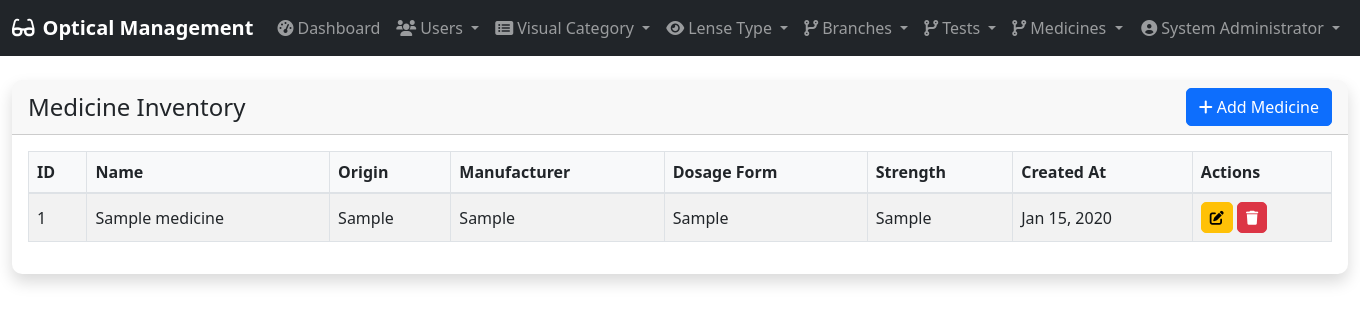
After one commit to MdAnaskhan0/Optical-Management, a PHP site: page /admin/medicine.php in a window 1360 px wide. The commit adds this page. Shown: the top 324 px of the page. Run offline with PHP 8.4, Linux system fonts and the light colour scheme; a user stored in the database is signed in; tables that the repository leaves empty or names only in its code hold one stand-in row (values such as "Sample post").

Commit message:
Test medicine added

```diff
--- /dev/null
+++ b/admin/medicine.php
@@ -0,0 +1,265 @@
+<?php
+include '../includes/config.php';
+requireAdmin();
+
+$action = isset($_GET['action']) ? $_GET['action'] : 'list';
+
+// Handle form submissions
+if ($_SERVER['REQUEST_METHOD'] == 'POST') {
+    if ($action == 'create') {
+        // Create new medicine
+        $name = $_POST['name'];
+        $origin = $_POST['origin'];
+        $manufacturer = $_POST['manufacturer'];
+        $dosage_form = $_POST['dosage_form'];
+        $strength = $_POST['strength'];
+        $description = $_POST['description'];
+
+        $stmt = $pdo->prepare("INSERT INTO medicines (name, origin, manufacturer, dosage_form, strength, description) VALUES (?, ?, ?, ?, ?, ?)");
+        $stmt->execute([$name, $origin, $manufacturer, $dosage_form, $strength, $description]);
+
+        header("Location: medicine.php?success=Medicine created successfully");
+        exit();
+    } elseif ($action == 'edit') {
+        // Update medicine
+        $id = $_POST['id'];
+        $name = $_POST['name'];
+        $origin = $_POST['origin'];
+        $manufacturer = $_POST['manufacturer'];
+        $dosage_form = $_POST['dosage_form'];
+        $strength = $_POST['strength'];
+        $description = $_POST['description'];
+
+        $stmt = $pdo->prepare("UPDATE medicines SET name=?, origin=?, manufacturer=?, dosage_form=?, strength=?, description=? WHERE id=?");
+        $stmt->execute([$name, $origin, $manufacturer, $dosage_form, $strength, $description, $id]);
+
+        header("Location: medicine.php?success=Medicine updated successfully");
+        exit();
+    } elseif ($action == 'delete') {
+        // Delete medicine
+        $id = $_POST['id'];
+
+        // Check if medicine has any associated data (modify this check based on your application)
+        // $checkStmt = $pdo->prepare("SELECT COUNT(*) FROM related_table WHERE medicine_id = ?");
+        // $checkStmt->execute([$id]);
+        // $relatedCount = $checkStmt->fetchColumn();
+
+        // if ($relatedCount > 0) {
+        //     header("Location: medicine.php?error=Cannot delete medicine. It has related data associated with it.");
+        //     exit();
+        // }
+
+        $stmt = $pdo->prepare("DELETE FROM medicines WHERE id = ?");
+        $stmt->execute([$id]);
+
+        header("Location: medicine.php?success=Medicine deleted successfully");
+        exit();
+    }
+}
+
+// Set page title
+if ($action == 'create') {
+    $pageTitle = "Create Medicine";
+} elseif ($action == 'edit') {
+    $pageTitle = "Edit Medicine";
+} else {
+    $pageTitle = "Manage Medicines";
+}
+
+include '../includes/header.php';
+include '../includes/navbar.php';
+?>
+
+<div class="container-fluid mt-4">
+    <?php if (isset($_GET['success'])): ?>
+        <div class="alert alert-success alert-dismissible fade show" role="alert">
+            <?php echo $_GET['success']; ?>
+            <button type="button" class="btn-close" data-bs-dismiss="alert"></button>
+        </div>
+    <?php endif; ?>
+
+    <?php if (isset($_GET['error'])): ?>
+        <div class="alert alert-danger alert-dismissible fade show" role="alert">
+            <?php echo $_GET['error']; ?>
+            <button type="button" class="btn-close" data-bs-dismiss="alert"></button>
+        </div>
+    <?php endif; ?>
+
+    <?php if ($action == 'create' || $action == 'edit'): ?>
+        <!-- Medicine Form -->
+        <div class="row">
+            <div class="col-12">
+                <div class="card shadow">
+                    <div class="card-header">
+                        <h4 class="mb-0"><?php echo $action == 'create' ? 'Create New Medicine' : 'Edit Medicine'; ?></h4>
+                    </div>
+                    <div class="card-body">
+                        <form method="POST" action="">
+                            <?php if ($action == 'edit'): ?>
+                                <?php
+                                $id = $_GET['id'];
+                                $stmt = $pdo->prepare("SELECT * FROM medicines WHERE id = ?");
+                                $stmt->execute([$id]);
+                                $medicine = $stmt->fetch();
+                                ?>
+                                <input type="hidden" name="id" value="<?php echo $medicine['id']; ?>">
+                            <?php endif; ?>
+
+                            <div class="row">
+                                <div class="col-md-6 mb-3">
+                                    <label for="name" class="form-label">Medicine Name *</label>
+                                    <input type="text" class="form-control" id="name" name="name"
+                                        value="<?php echo $action == 'edit' ? $medicine['name'] : ''; ?>" required>
+                                </div>
+                                <div class="col-md-6 mb-3">
+                                    <label for="origin" class="form-label">Origin</label>
+                                    <input type="text" class="form-control" id="origin" name="origin"
+                                        value="<?php echo $action == 'edit' ? $medicine['origin'] : ''; ?>">
+                                </div>
+                            </div>
+
+                            <div class="row">
+                                <div class="col-md-6 mb-3">
+                                    <label for="manufacturer" class="form-label">Manufacturer</label>
+                                    <input type="text" class="form-control" id="manufacturer" name="manufacturer"
+                                        value="<?php echo $action == 'edit' ? $medicine['manufacturer'] : ''; ?>">
+                                </div>
+                                <div class="col-md-6 mb-3">
+                                    <label for="dosage_form" class="form-label">Dosage Form</label>
+                                    <select class="form-select" id="dosage_form" name="dosage_form">
+                                        <option value="">Select Dosage Form</option>
+                                        <option value="Tablet" <?php echo ($action == 'edit' && $medicine['dosage_form'] == 'Tablet') ? 'selected' : ''; ?>>Tablet</option>
+                                        <option value="Capsule" <?php echo ($action == 'edit' && $medicine['dosage_form'] == 'Capsule') ? 'selected' : ''; ?>>Capsule</option>
+                                        <option value="Syrup" <?php echo ($action == 'edit' && $medicine['dosage_form'] == 'Syrup') ? 'selected' : ''; ?>>Syrup</option>
+                                        <option value="Injection" <?php echo ($action == 'edit' && $medicine['dosage_form'] == 'Injection') ? 'selected' : ''; ?>>Injection</option>
+                                        <option value="Ointment" <?php echo ($action == 'edit' && $medicine['dosage_form'] == 'Ointment') ? 'selected' : ''; ?>>Ointment</option>
+                                        <option value="Cream" <?php echo ($action == 'edit' && $medicine['dosage_form'] == 'Cream') ? 'selected' : ''; ?>>Cream</option>
+                                        <option value="Inhaler" <?php echo ($action == 'edit' && $medicine['dosage_form'] == 'Inhaler') ? 'selected' : ''; ?>>Inhaler</option>
+                                        <option value="Drops" <?php echo ($action == 'edit' && $medicine['dosage_form'] == 'Drops') ? 'selected' : ''; ?>>Drops</option>
+                                        <option value="Other" <?php echo ($action == 'edit' && $medicine['dosage_form'] == 'Other') ? 'selected' : ''; ?>>Other</option>
+                                    </select>
+                                </div>
+                            </div>
+
+                            <div class="row">
+                                <div class="col-md-6 mb-3">
+                                    <label for="strength" class="form-label">Strength</label>
+                                    <input type="text" class="form-control" id="strength" name="strength"
+                                        placeholder="e.g., 500mg, 10mg/ml"
+                                        value="<?php echo $action == 'edit' ? $medicine['strength'] : ''; ?>">
+                                </div>
+                            </div>
+
+                            <div class="row">
+                                <div class="col-12 mb-3">
+                                    <label for="description" class="form-label">Description / Additional Information</label>
+                                    <textarea class="form-control" id="description" name="description" rows="4"
+                                        placeholder="Enter any additional information about the medicine..."><?php echo $action == 'edit' ? $medicine['description'] : ''; ?></textarea>
+                                </div>
+                            </div>
+
+                            <div class="mt-4">
+                                <button type="submit"
+                                    class="btn btn-primary"><?php echo $action == 'create' ? 'Create Medicine' : 'Update Medicine'; ?></button>
+                                <a href="medicine.php" class="btn btn-secondary">Cancel</a>
+                            </div>
+                        </form>
+                    </div>
+                </div>
+            </div>
+        </div>
+
+    <?php else: ?>
+        <!-- Medicines List -->
+        <div class="row">
+            <div class="col-12">
+                <div class="card shadow">
+                    <div class="card-header d-flex justify-content-between align-items-center">
+                        <h4 class="mb-0">Medicine Inventory</h4>
+                        <a href="medicine.php?action=create" class="btn btn-primary">
+                            <i class="fas fa-plus me-1"></i>Add Medicine
+                        </a>
+                    </div>
+                    <div class="card-body">
+                        <div class="table-responsive">
+                            <table class="table table-striped table-bordered" id="medicinesTable">
+                                <thead>
+                                    <tr>
+                                        <th>ID</th>
+                                        <th>Name</th>
+                                        <th>Origin</th>
+                                        <th>Manufacturer</th>
+                                        <th>Dosage Form</th>
+                                        <th>Strength</th>
+                                        <th>Created At</th>
+                                        <th>Actions</th>
+                                    </tr>
+                                </thead>
+                                <tbody>
+                                    <?php
+                                    $stmt = $pdo->query("SELECT * FROM medicines ORDER BY created_at DESC");
+                                    $medicines = $stmt->fetchAll();
+
+                                    foreach ($medicines as $medicine): ?>
+                                        <tr>
+                                            <td><?php echo $medicine['id']; ?></td>
+                                            <td><?php echo $medicine['name']; ?></td>
+                                            <td><?php echo $medicine['origin'] ?: 'N/A'; ?></td>
+                                            <td><?php echo $medicine['manufacturer'] ?: 'N/A'; ?></td>
+                                            <td><?php echo $medicine['dosage_form'] ?: 'N/A'; ?></td>
+                                            <td><?php echo $medicine['strength'] ?: 'N/A'; ?></td>
+                                            <td><?php echo date('M j, Y', strtotime($medicine['created_at'])); ?></td>
+                                            <td>
+                                                <a href="medicine.php?action=edit&id=<?php echo $medicine['id']; ?>"
+                                                    class="btn btn-sm btn-warning" title="Edit">
+                                                    <i class="fas fa-edit"></i>
+                                                </a>
+                                                <button type="button" class="btn btn-sm btn-danger" data-bs-toggle="modal"
+                                                    data-bs-target="#deleteModal<?php echo $medicine['id']; ?>" title="Delete">
+                                                    <i class="fas fa-trash"></i>
+                                                </button>
+
+                                                <!-- Delete Confirmation Modal -->
+                                                <div class="modal fade" id="deleteModal<?php echo $medicine['id']; ?>"
+                                                    tabindex="-1">
+                                                    <div class="modal-dialog">
+                                                        <div class="modal-content">
+                                                            <div class="modal-header">
+                                                                <h5 class="modal-title">Confirm Delete</h5>
+                                                                <button type="button" class="btn-close"
+                                                                    data-bs-dismiss="modal"></button>
+                                                            </div>
+                                                            <div class="modal-body">
+                                                                Are you sure you want to delete medicine
+                                                                <strong>"<?php echo $medicine['name']; ?>"</strong>?
+                                                                <div class="alert alert-warning mt-2">
+                                                                    <small><i class="fas fa-exclamation-triangle me-1"></i>This
+                                                                        action cannot be undone.</small>
+                                                                </div>
+                                                            </div>
+                                                            <div class="modal-footer">
+                                                                <form method="POST" action="medicine.php?action=delete">
+                                                                    <input type="hidden" name="id"
+                                                                        value="<?php echo $medicine['id']; ?>">
+                                                                    <button type="submit" class="btn btn-danger">Delete</button>
+                                                                </form>
+                                                                <button type="button" class="btn btn-secondary"
+                                                                    data-bs-dismiss="modal">Cancel</button>
+                                                            </div>
+                                                        </div>
+                                                    </div>
+                                                </div>
+                                            </td>
+                                        </tr>
+                                    <?php endforeach; ?>
+                                </tbody>
+                            </table>
+                        </div>
+                    </div>
+                </div>
+            </div>
+        </div>
+    <?php endif; ?>
+</div>
+
+<?php include '../includes/footer.php'; ?>
--- a/includes/navbar.php
+++ b/includes/navbar.php
@@ -72,6 +72,34 @@ if (!isset($pageTitle)) {
                                 Branches</a></li>
                     </ul>
                 </li>
+
+                <!-- Test Dropdown -->
+                <li class="nav-item dropdown">
+                    <a class="nav-link dropdown-toggle" href="#" id="branchesDropdown" role="button"
+                        data-bs-toggle="dropdown">
+                        <i class="fas fa-code-branch me-1"></i>Tests
+                    </a>
+                    <ul class="dropdown-menu">
+                        <li><a class="dropdown-item" href="test.php?action=create"><i
+                                    class="fas fa-plus me-1"></i>Create Test</a></li>
+                        <li><a class="dropdown-item" href="test.php"><i class="fas fa-list me-1"></i>All
+                                Tests</a></li>
+                    </ul>
+                </li>
+
+                <!-- Medicine Dropdown -->
+                 <li class="nav-item dropdown">
+                    <a class="nav-link dropdown-toggle" href="#" id="branchesDropdown" role="button"
+                        data-bs-toggle="dropdown">
+                        <i class="fas fa-code-branch me-1"></i>Medicines
+                    </a>
+                    <ul class="dropdown-menu">
+                        <li><a class="dropdown-item" href="medicine.php?action=create"><i
+                                    class="fas fa-plus me-1"></i>Create Medicine</a></li>
+                        <li><a class="dropdown-item" href="test.php"><i class="fas fa-list me-1"></i>All
+                                Medicines</a></li>
+                    </ul>
+                </li>
             </ul>
 
             <ul class="navbar-nav">
```
Also changed, not shown: admin/test.php (added, +204 -0 lines).
